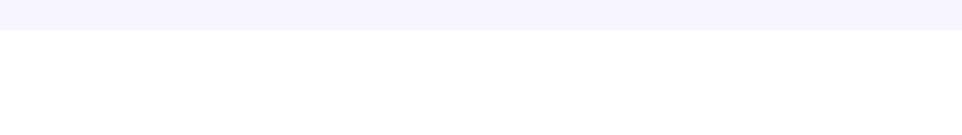
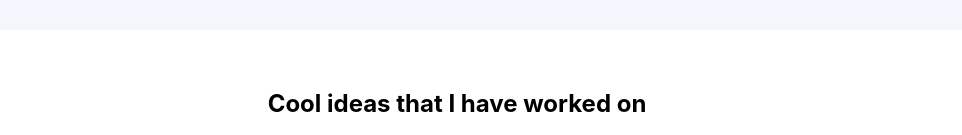
Before and after one commit to amandasuzzanne/amanda, a React (Create React App) app: page / in a window 1280 px wide. Shown: the part 857-992 px from the top of the page, without its empty margins (183-1145 px from the left). Before the commit the page ends 887 px from the top, so only its background shows below. Built offline with nearby package versions, Linux system fonts and the light colour scheme.

Commit message:
Add Projects component

```diff
--- a/src/App.js
+++ b/src/App.js
@@ -1,12 +1,14 @@
 import './App.css';
 import Navbar from './components/Navbar'
 import About from './components/About';
+import Projects from './components/Projects';
 
 function App() {
   return (
     <div className="App">
       <Navbar />
       <About />
+      <Projects />
     </div>
   );
 }
```
